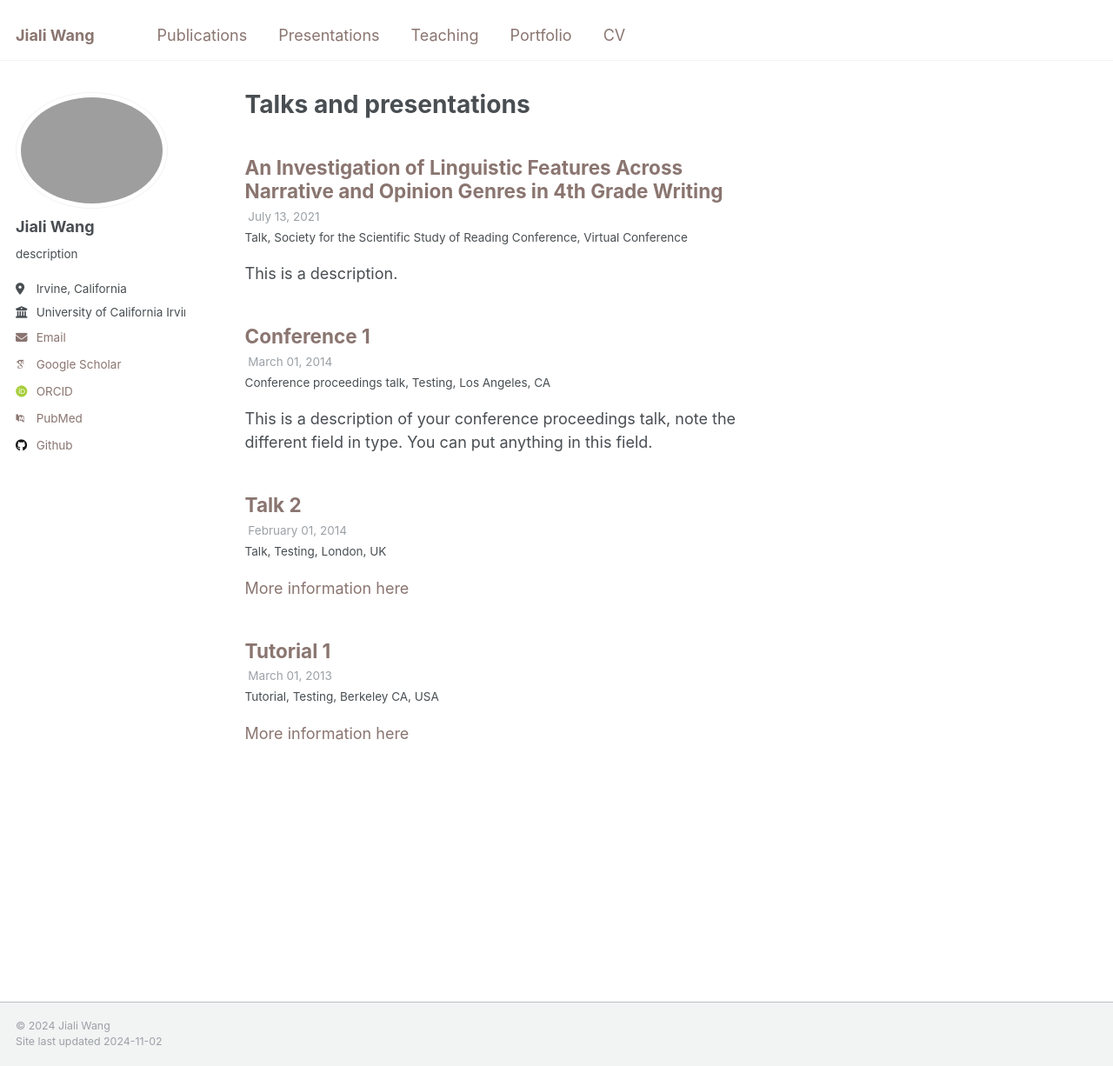
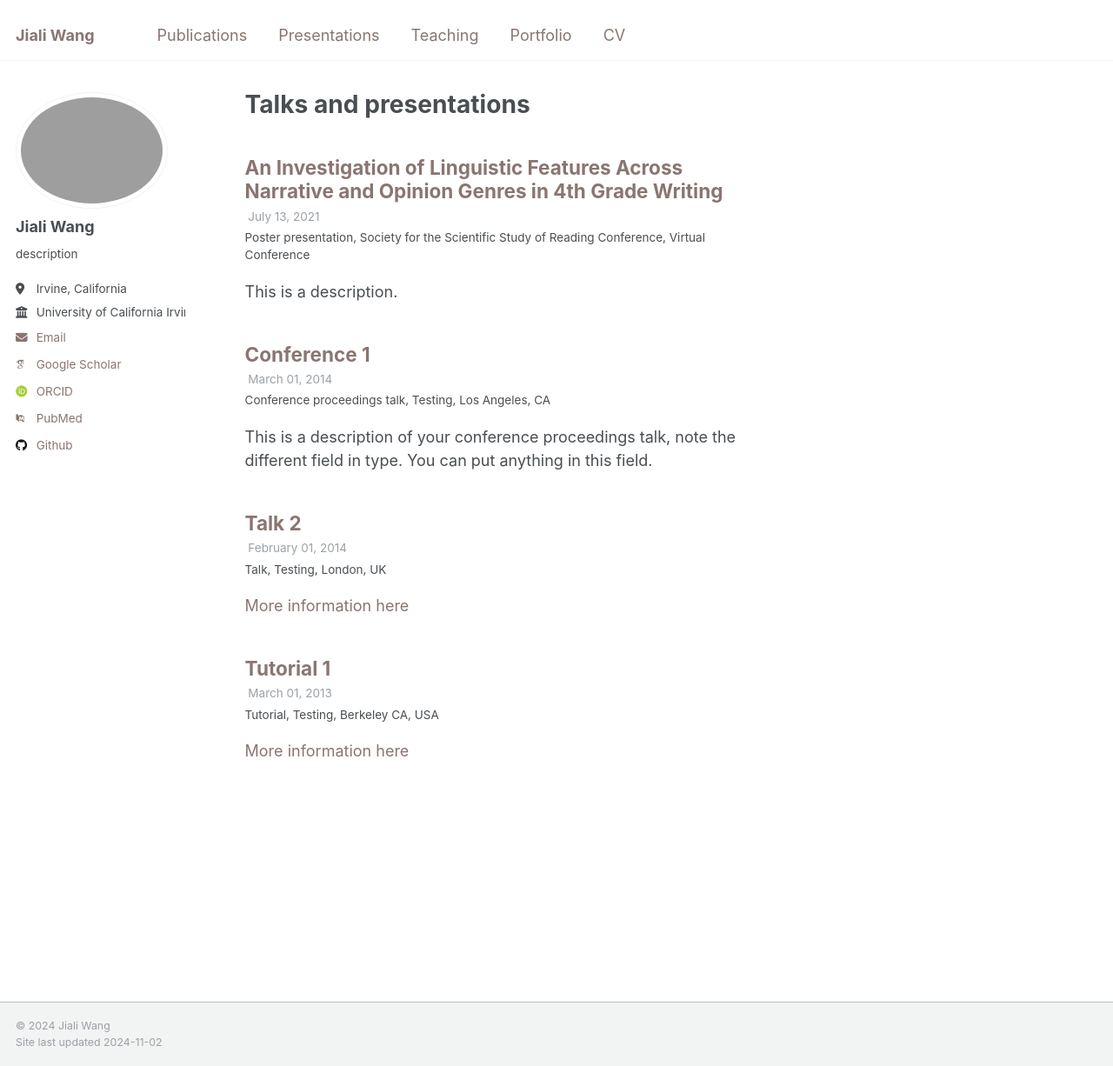
Before and after one commit to AltriaCarrie/altriacarrie.github.io, a Jekyll site: the page built from _pages/talks.html, in a window 1280 px wide and 1226 px high. Shown: the whole window at 87% size. Built offline with Jekyll 4.4.1, drawn with Linux system fonts in a browser that asks for light colours; some web fonts are replaced.

Commit message:
Update 2021-1.md

```diff
--- a/_talks/2021-1.md
+++ b/_talks/2021-1.md
@@ -1,7 +1,7 @@
 ---
 title: "An Investigation of Linguistic Features Across Narrative and Opinion Genres in 4th Grade Writing"
 collection: talks
-type: "Talk"
+type: "Poster presentation"
 permalink: /talks/2021-1
 venue: "Society for the Scientific Study of Reading Conference"
 date: Jul 13, 2021
```
